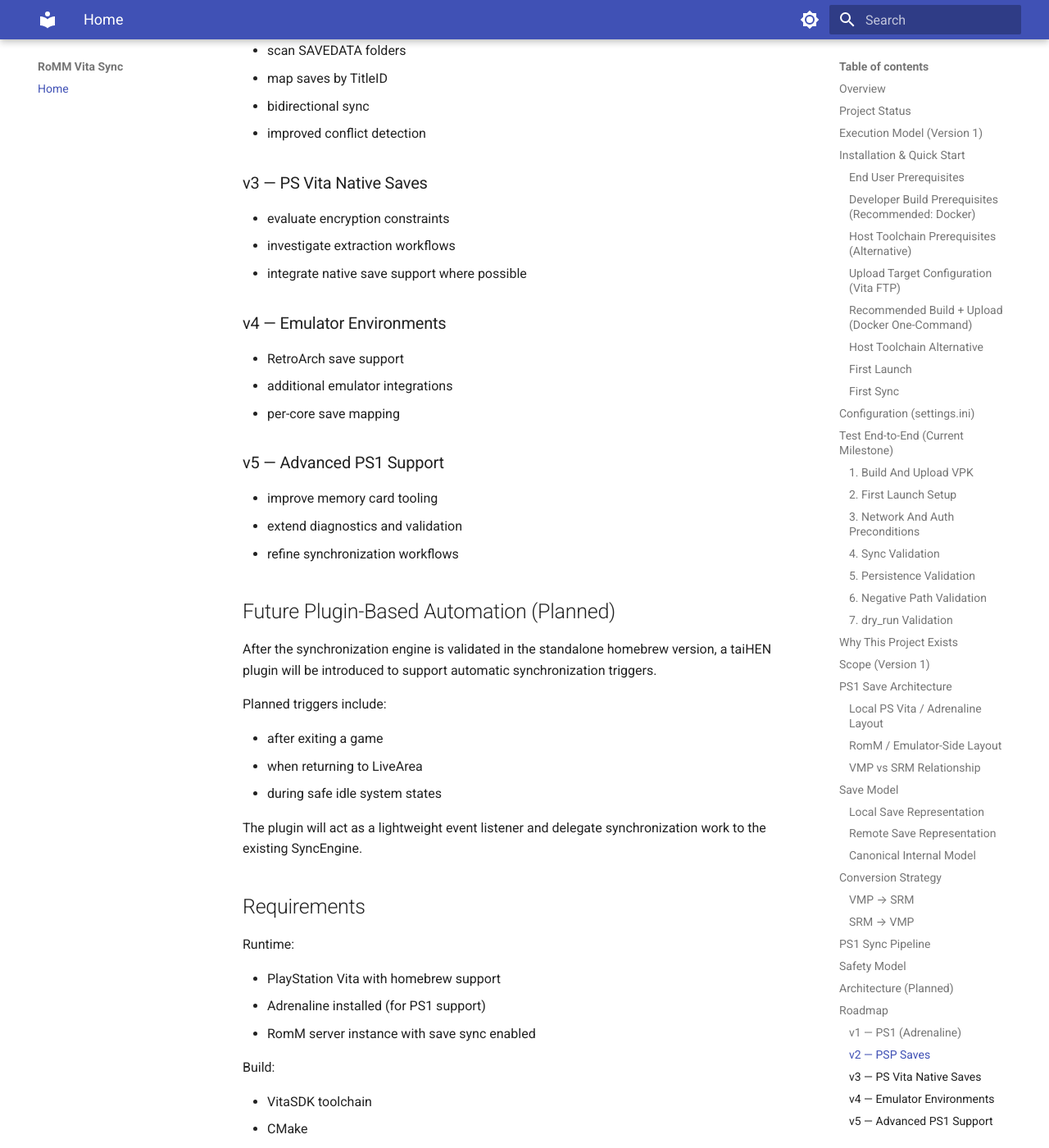
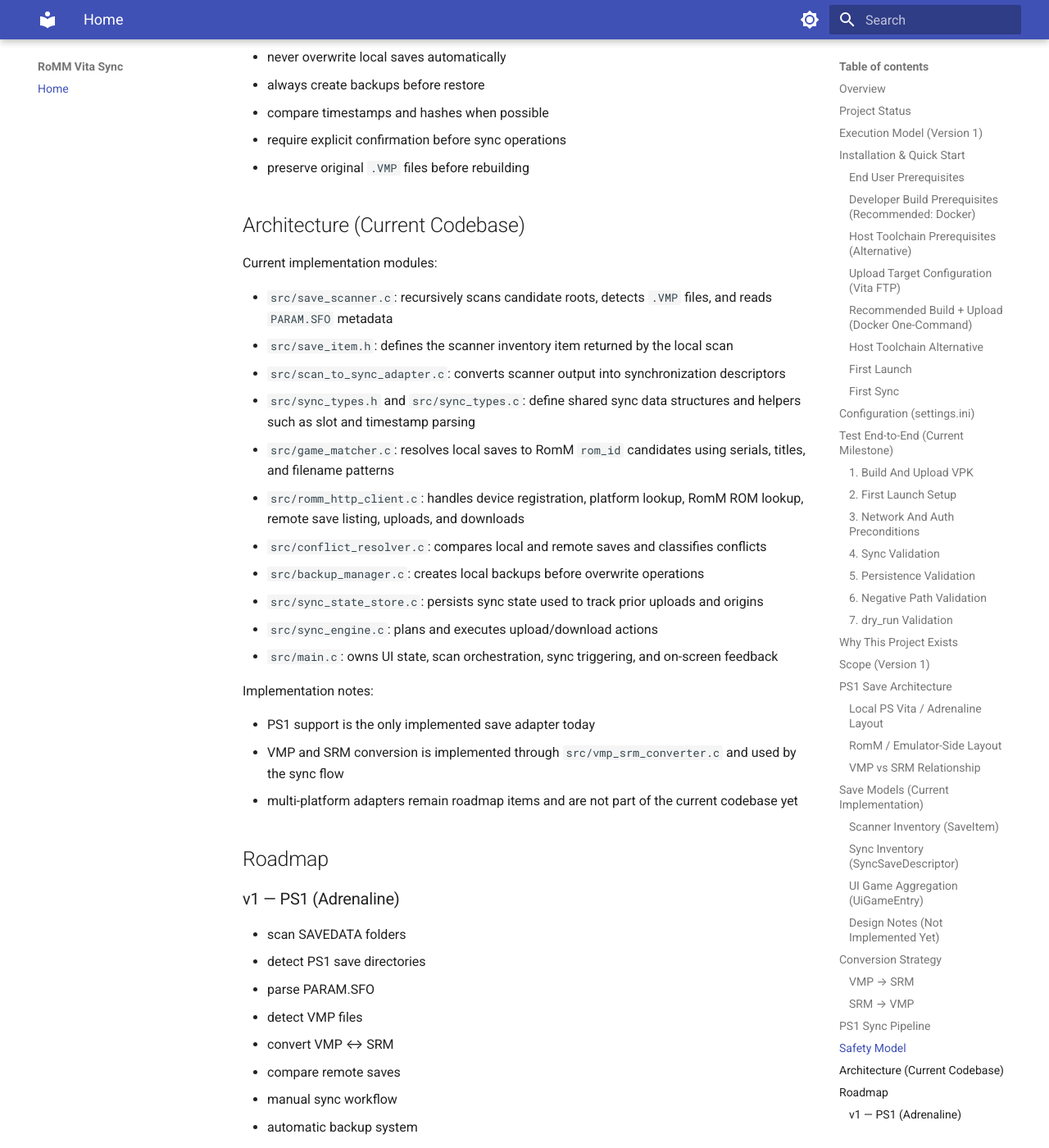
Before and after one commit to sangimed/romm-vita-sync, an MkDocs documentation site: the page built from docs/index.md, in a window 1280 px wide and 1400 px high, scrolled down 15504 px. Shown: the whole window at 82% size. Built offline with MkDocs 1.6.1 and Material for MkDocs 9.7.7, drawn with Linux system fonts in a browser that asks for light colours; some of the changed text lies outside the part shown.

Commit message:
docs: update documentation policy and clarify current vs future work

````diff
--- a/docs/index.md
+++ b/docs/index.md
@@ -28,6 +28,12 @@
 **Stage:** early development
 
 This project is in early development. Back up your save data before installation or any manipulation.
+
+Documentation scope:
+
+- unless a section is explicitly labeled `Planned`, `Roadmap`, `Future Work`, or `Design Notes`, it describes the current codebase
+- ideas and possible future refactors are kept separate from implemented behavior on purpose
+- when documentation and code disagree, the code is the reference for current behavior until both are brought back in sync
 
 Initial milestone includes:
 
@@ -350,43 +356,86 @@
 | Vita → RomM | Remove first 128 bytes |
 | RomM → Vita | Prepend valid VMP header |
 
-## Save Model
+## Save Models (Current Implementation)
 
-### Local Save Representation
+The current PS1 implementation does not use a single `LocalPs1Save` struct. The codebase uses three concrete representations instead, depending on the stage of the pipeline.
+
+### Scanner Inventory (`SaveItem`)
+
+Defined in `src/save_item.h`.
 
 ```
-LocalPs1Save
+SaveItem
+├─ game_id
+├─ game_title
+├─ path
+├─ size_bytes
+└─ timestamp
+```
+
+Notes:
+
+- one `SaveItem` represents one detected `.VMP` file, not one aggregated save directory
+- `game_id` is extracted from the parent directory name
+- `game_title` is read from `PARAM.SFO` when available
+- `path` points directly to the detected `.VMP` file
+- `timestamp` is stored as a formatted local string (`YYYY-MM-DD HH:MM:SS`)
+
+### Sync Inventory (`SyncSaveDescriptor`)
+
+Defined in `src/sync_types.h`.
+
+```
+SyncSaveDescriptor
+├─ rom_id
+├─ remote_id
 ├─ game_id
 ├─ title
-├─ save_dir
-├─ icon_path
-├─ config_path
-├─ vmc0_path
-├─ vmc1_path
-└─ updated_at
+├─ filename
+├─ path
+├─ remote_path
+├─ size_bytes
+├─ timestamp_unix
+├─ hash
+├─ origin_device
+├─ device_is_current
+├─ device_is_untracked
+└─ slot
 ```
 
-### Remote Save Representation
+Notes:
+
+- local scan results are converted from `SaveItem` into `SyncSaveDescriptor` by `src/scan_to_sync_adapter.c`
+- remote saves fetched from RomM are also parsed into `SyncSaveDescriptor`
+- this shared descriptor is the canonical synchronization model currently used by `SyncEngine`
+- `slot` is inferred from `SCEVMC0.VMP` or `SCEVMC1.VMP`
+
+### UI Game Aggregation (`UiGameEntry`)
+
+Defined in `src/main.c`.
 
 ```
-RemotePs1Save
-├─ platform = psx
-├─ emulator = pcsx_rearmed
-├─ filename
-├─ remote_path
-├─ hash
-├─ updated_at
-└─ size
+UiGameEntry
+├─ key
+├─ game_id
+├─ title
+└─ save_count
 ```
 
-### Canonical Internal Model
+Notes:
 
-```
-CanonicalPs1MemoryCard
-├─ raw_memory_card_data (131072 bytes)
-├─ metadata
-└─ origin
-```
+- the UI groups multiple `SyncSaveDescriptor` items by game to render the selectable PS1 game list
+- `save_count` is the number of detected memory-card files associated with that game
+
+### Design Notes (Not Implemented Yet)
+
+The current codebase does not yet expose:
+
+- a dedicated directory-level `LocalPs1Save` model with `save_dir`, `icon_path`, `config_path`, `vmc0_path`, and `vmc1_path`
+- a dedicated `RemotePs1Save` struct separate from `SyncSaveDescriptor`
+- a dedicated `CanonicalPs1MemoryCard` struct holding parsed raw card data plus metadata
+
+Those ideas may still be useful later if the project evolves toward a richer per-directory or per-card abstraction, but they are not part of the current implementation.
 
 ## Conversion Strategy
 
@@ -486,31 +535,27 @@
 - require explicit confirmation before sync operations
 - preserve original `.VMP` files before rebuilding
 
-## Architecture (Planned)
+## Architecture (Current Codebase)
 
-Core modules:
+Current implementation modules:
 
-- RomMClient
-- SaveScanner
-- SyncEngine
-- BackupManager
-- ConflictResolver
-- UILayer
+- `src/save_scanner.c`: recursively scans candidate roots, detects `.VMP` files, and reads `PARAM.SFO` metadata
+- `src/save_item.h`: defines the scanner inventory item returned by the local scan
+- `src/scan_to_sync_adapter.c`: converts scanner output into synchronization descriptors
+- `src/sync_types.h` and `src/sync_types.c`: define shared sync data structures and helpers such as slot and timestamp parsing
+- `src/game_matcher.c`: resolves local saves to RomM `rom_id` candidates using serials, titles, and filename patterns
+- `src/romm_http_client.c`: handles device registration, platform lookup, RomM ROM lookup, remote save listing, uploads, and downloads
+- `src/conflict_resolver.c`: compares local and remote saves and classifies conflicts
+- `src/backup_manager.c`: creates local backups before overwrite operations
+- `src/sync_state_store.c`: persists sync state used to track prior uploads and origins
+- `src/sync_engine.c`: plans and executes upload/download actions
+- `src/main.c`: owns UI state, scan orchestration, sync triggering, and on-screen feedback
 
-Adapters:
+Implementation notes:
 
-- PS1SaveFolderScanner
-- PS1VMPAdapter
-- PS1SRMAdapter
-- PSPAdapter (planned)
-- VitaSaveAdapter (planned)
-- RetroArchAdapter (planned)
-
-Converters:
-
-- VmpToSrmConverter
-- SrmToVmpConverter
-- PsfParser
+- PS1 support is the only implemented save adapter today
+- VMP and SRM conversion is implemented through `src/vmp_srm_converter.c` and used by the sync flow
+- multi-platform adapters remain roadmap items and are not part of the current codebase yet
 
 ## Roadmap
 
````
Also changed, not shown: AGENT.md (+33 -0 lines).
